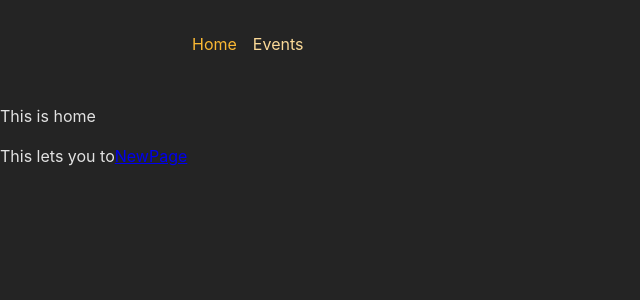
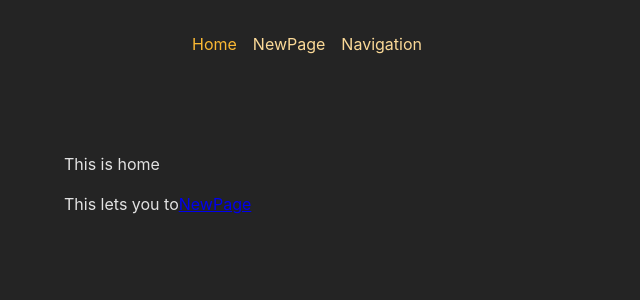
Before and after one commit to Poludasarishashikumar/routmultipageapp, a React (Create React App) app: page / in a window 1280 px wide. Shown: the top 300 px of the page, without its empty margins (0-640 px from the left). Built offline with nearby package versions, Linux system fonts and the light colour scheme.

Commit message:
dynamic links,params

```diff
--- a/src/components/Navigateus.js
+++ b/src/components/Navigateus.js
@@ -10,7 +10,7 @@ const btnHandler=(event)=>{
     return (
         <div>
            <p>Navigation by usenavigate</p>
-           <button  onClick={btnHandler}></button>
+           <button  onClick={btnHandler}>Navigate to home</button>
         </div>
     );
 }
--- a/src/components/Navigation.js
+++ b/src/components/Navigation.js
@@ -24,7 +24,17 @@ function Navigation(props) {
                 isActive ? classes.active : undefined
               }
             >
-              Events
+              NewPage
+            </NavLink>
+          </li>
+          <li>
+            <NavLink
+              to="/nev"
+              className={({ isActive }) =>
+                isActive ? classes.active : undefined
+              }
+            >
+              Navigation
             </NavLink>
           </li>
 
--- a/src/components/Root.js
+++ b/src/components/Root.js
@@ -1,14 +1,14 @@
 import React from 'react';
 import Navigation from './Navigation';
 import { Outlet } from 'react-router-dom';
-
+import classes from './Root.module.css';
 function Root(props) {
     return <>
         <div>
             <Navigation/>
 
         </div>
-        <main>
+        <main className={classes.main}>
             <Outlet/>
         </main>
     </>
--- /dev/null
+++ b/src/components/Root.module.css
@@ -0,0 +1,3 @@
+.main{
+    margin: 4rem;
+}
--- a/src/components/Viewpage.js
+++ b/src/components/Viewpage.js
@@ -1,9 +1,11 @@
 import React from 'react';
+import { useParams } from 'react-router-dom';
+function Viewpage(props) {
+    const params=useParams();
 
-function Viewpage(props) {
     return (
         <div>
-
+           <p>{params.pId}</p>
         </div>
     );
 }
```
Also changed, not shown: src/App.js (+7 -2 lines).
